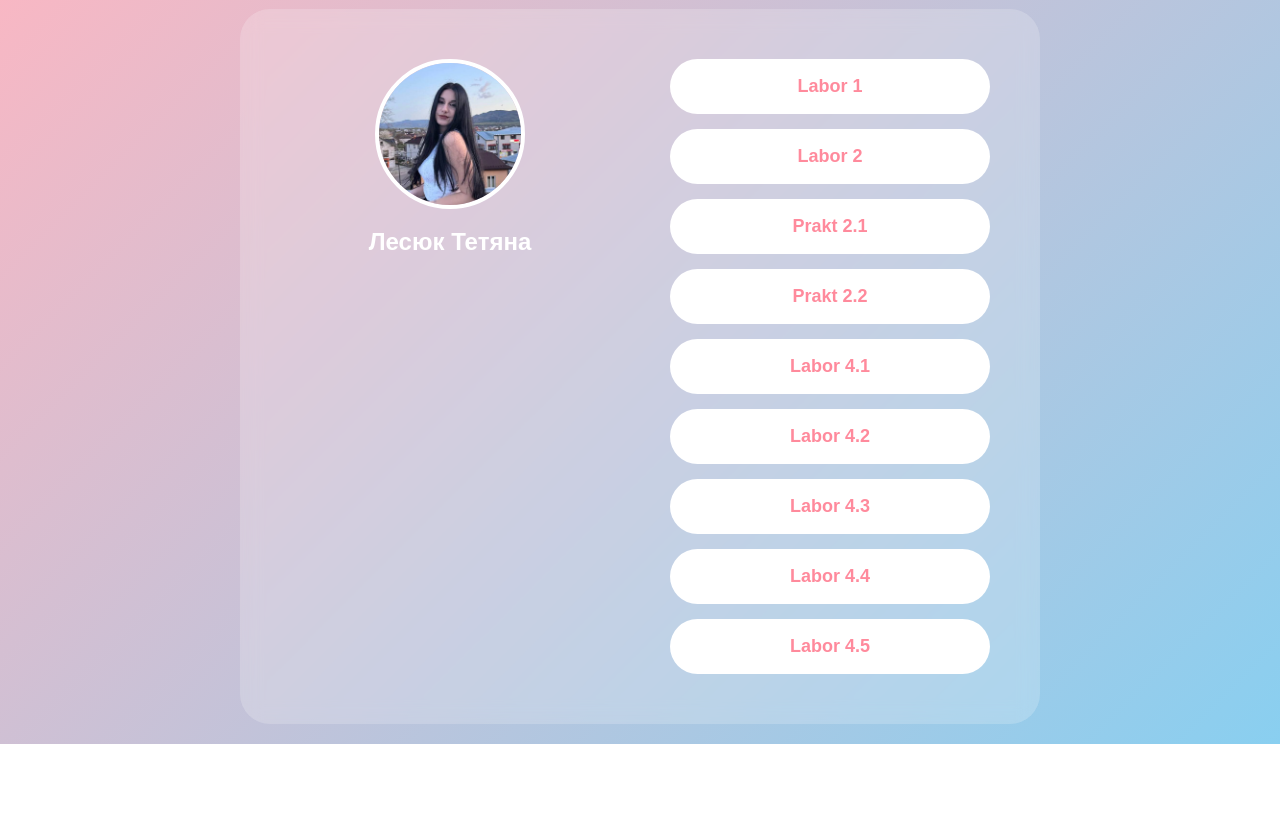
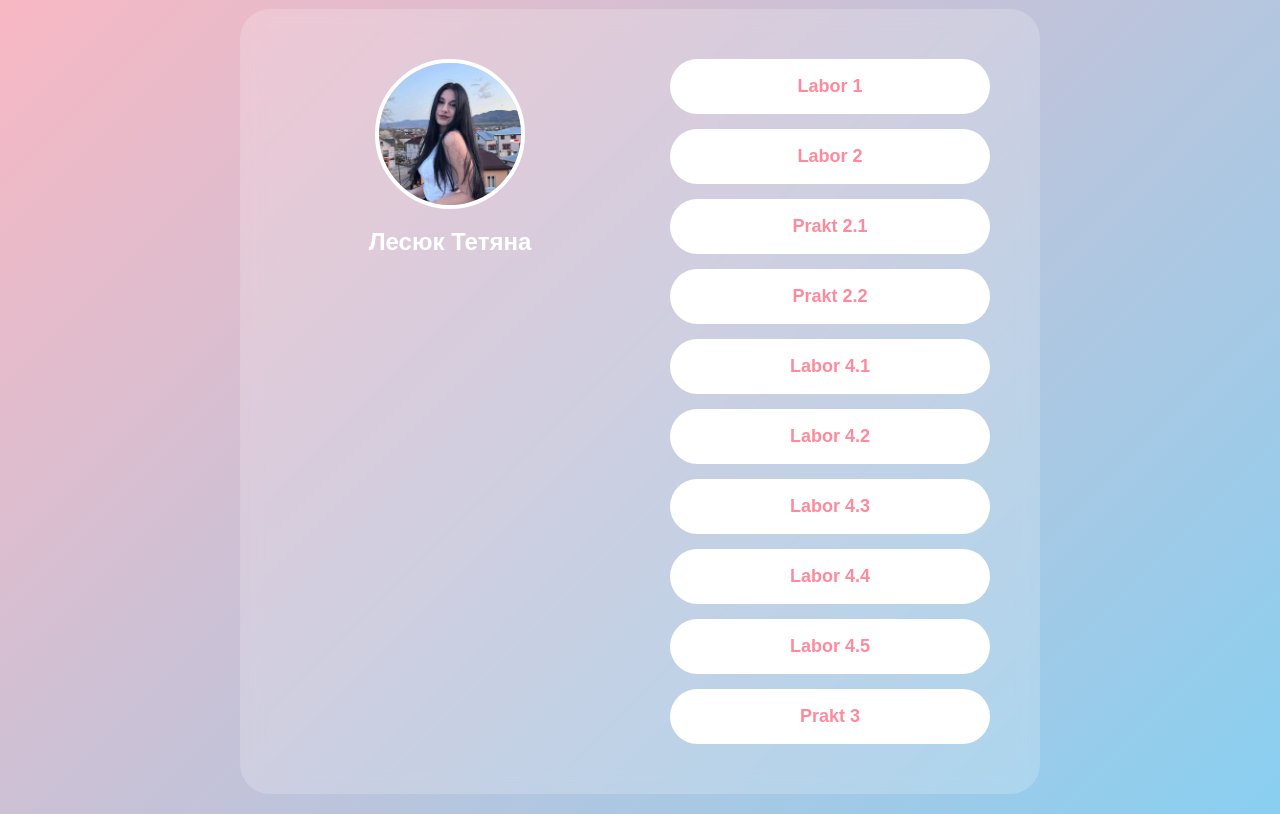
Before and after one commit to Tetianna02/tetianalesiuk.github.io, a plain HTML site: page index.html in a window 1280 px wide. Shown: the part 126-940 px from the top of the page. Before the commit the page ends 870 px from the top, so only its background shows below. Drawn offline with Linux system fonts and the light colour scheme.

Commit message:
Update index.html

```diff
--- a/index.html
+++ b/index.html
@@ -26,6 +26,7 @@
                 <a href="lab-4/task3/index.html" class="btn">Labor 4.3</a>
                 <a href="lab-4/task4/index.html" class="btn">Labor 4.4</a>
                 <a href="lab-4/task5/index.html" class="btn">Labor 4.5</a>
+                <a href="PR-3/index.html" class="btn">Prakt 3</a>
             </div>
         </div>
     </div>
```
